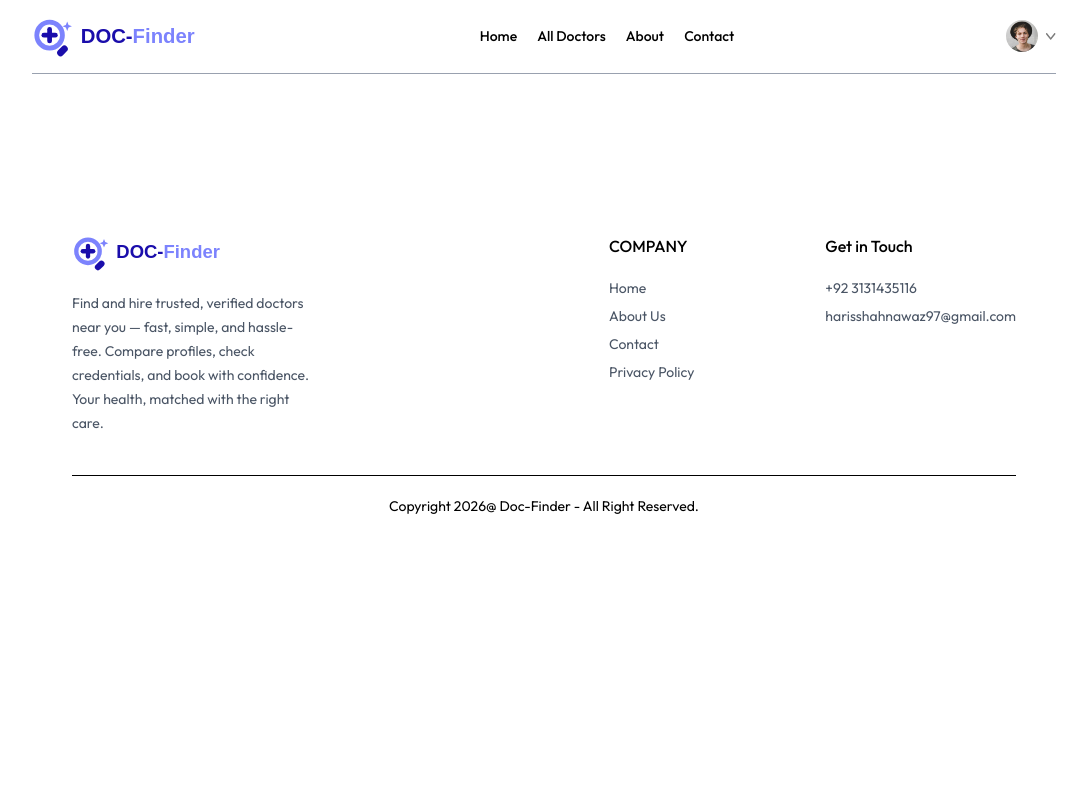
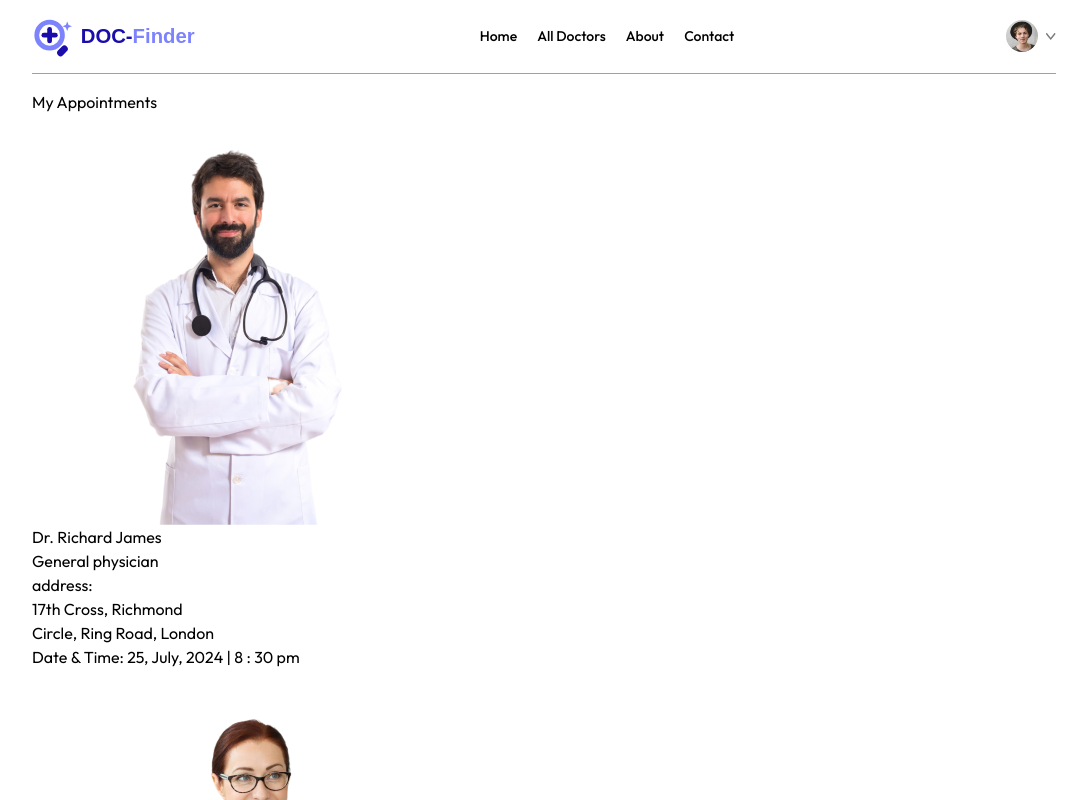
Before and after one commit to HarisShahnawaz/DOC-Finder, a React (Vite) app in the folder frontend/: page /my-appointments in a window 1280 px wide. Shown: the top 800 px of the page, without its empty margins (96-1183 px from the left). Built offline with nearby package versions, Linux system fonts and the light colour scheme.

Commit message:
start working on appointmentpage

```diff
--- a/frontend/src/App.jsx
+++ b/frontend/src/App.jsx
@@ -22,7 +22,7 @@
         <Route path='/contact' element={<Contact />} />
         <Route path='/about' element={<About />} />
         <Route path='/my-profile' element={<MyProfile />} />
-        <Route path='/myappointments' element={<MyAppointments />} />
+        <Route path='/my-appointments' element={<MyAppointments />} />
         <Route path='/appointments/:docId' element={<Appointment />} />
       </Routes>
       <Footer />
--- a/frontend/src/pages/MyAppointments.jsx
+++ b/frontend/src/pages/MyAppointments.jsx
@@ -1,8 +1,34 @@
-import React from 'react'
+import React, { useContext } from 'react'
+import { AppContext } from '../context/AppContext'
 
 const MyAppointments = () => {
+
+  const { doctors } = useContext(AppContext)
   return (
-    <div>check appointment</div>
+    <div>
+      <p>My Appointments</p>
+      <div>
+        {
+          doctors.slice(0, 2).map((item, index) => (
+            <div key={index}>
+              <div>
+                <img src={item.image} alt="" />
+              </div>
+              <div>
+                <p>{item.name}</p>
+                <p>{item.speciality}</p>
+                <p>address:</p>
+                <p>{item.address.line1}</p>
+                <p>{item.address.line2}</p>
+                <p><span>Date & Time: </span>25, July, 2024 | 8 : 30 pm</p>
+              </div>
+              <div></div>
+            </div>
+
+          ))
+        }
+      </div>
+    </div>
   )
 }
 
```
